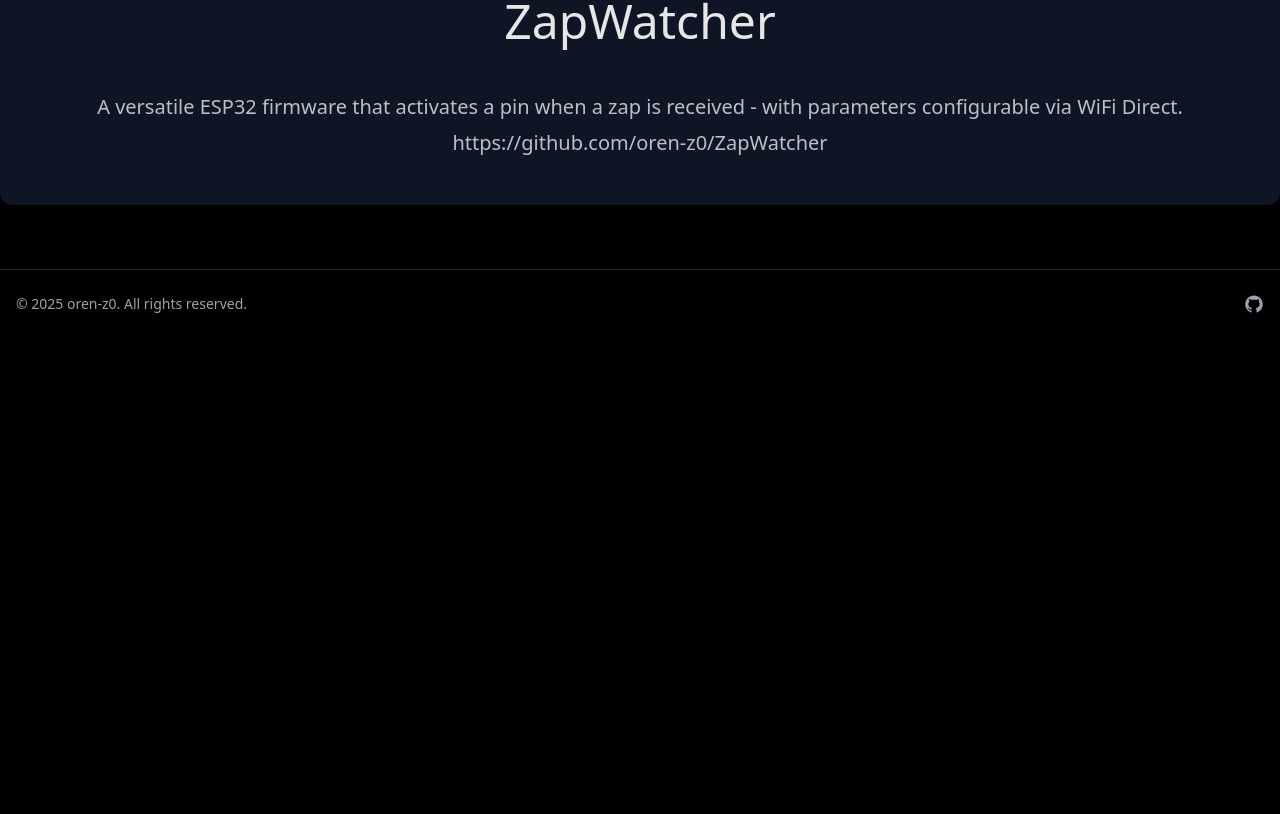
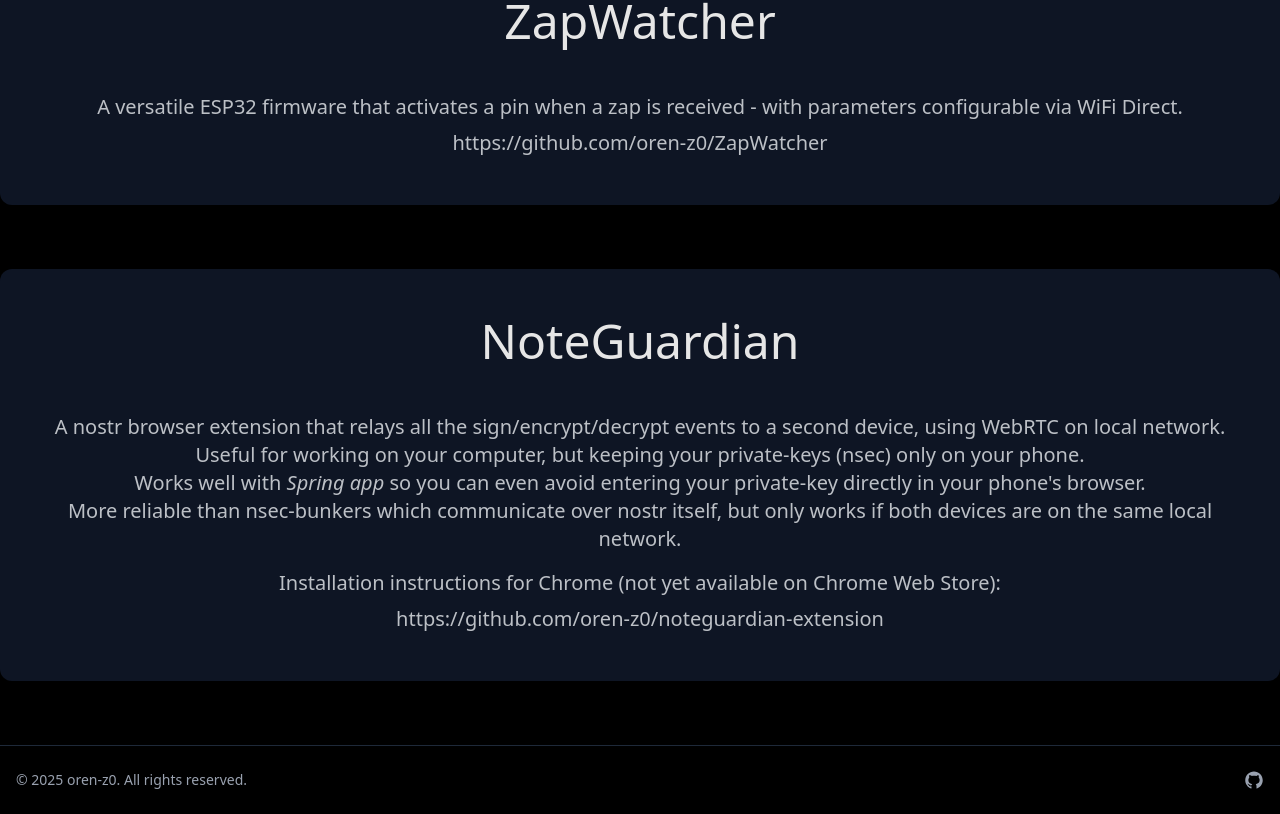
Before and after one commit to oren-z0/niot, a Next.js app: page / in a window 1280 px wide. Shown: the part 1308-2122 px from the top of the page. Before the commit the page ends 1646 px from the top, so only its background shows below. Built offline with nearby package versions, Linux system fonts and the light colour scheme.

Commit message:
note guardian

```diff
--- a/app/page.tsx
+++ b/app/page.tsx
@@ -7,6 +7,7 @@ import AutoZapper from "components/AutoZapper";
 import Footer from "components/Footer";
 import SpaceStars from "components/SpaceStars";
 import ZapWatcher from "components/ZapWatcher";
+import NoteGuardian from "components/NoteGuardian";
 
 export default function Page() {
   useEffect(() => {
@@ -33,6 +34,7 @@ export default function Page() {
           <Hero />
           <AutoZapper />
           <ZapWatcher />
+          <NoteGuardian />
         </div>
       </main>
       <Footer />
--- /dev/null
+++ b/components/NoteGuardian.tsx
@@ -0,0 +1,51 @@
+"use client";
+
+import React from "react";
+import Link from "next/link";
+
+
+const NoteGuardian = () => {
+  return (
+    <section className="container mx-auto px-4 py-12 bg-gray-100 dark:bg-gray-900 duration-200 rounded-xl opacity-90" id="NoteGuardian">
+      <div className="max-w-7xl mx-auto px-4 sm:px-6 lg:px-8">
+        <div className="text-center flex flex-col">
+          <h2 className="text-2xl sm:text-3xl md:text-4xl lg:text-5xl text-gray-900 dark:text-white mb-4">
+            NoteGuardian
+          </h2>
+          <p className="mt-8 text-xl text-gray-600 dark:text-gray-300 font-light">
+            A nostr browser extension that relays all the sign/encrypt/decrypt events to a second device, using WebRTC on local network.
+            <br />
+            Useful for working on your computer, but keeping your private-keys (nsec) only on your phone.
+            <br />
+            Works well with <Link
+              href="https://play.google.com/store/apps/details?id=com.nostr.universe"
+              target="_blank"
+              rel="noopener noreferrer"
+              className="hover:underline transition-colors italic"
+            >
+              Spring app
+            </Link> so you can even avoid entering your private-key directly in your phone's browser.
+            <br />
+            More reliable than nsec-bunkers which communicate over nostr itself,
+            but only works if both devices are on the same local network.
+          </p>
+          <p className="mt-4 text-xl text-gray-600 dark:text-gray-300 font-light">
+            Installation instructions for Chrome (not yet available on Chrome Web Store):
+          </p>
+          <p className="text-xl text-gray-600 dark:text-gray-300 font-light mt-2">
+            <Link
+              href="https://github.com/oren-z0/noteguardian-extension"
+              target="_blank"
+              rel="noopener noreferrer"
+              className="hover:underline transition-colors"
+            >
+              https://github.com/oren-z0/noteguardian-extension
+            </Link>
+          </p>
+        </div>
+      </div>
+    </section>
+  );
+};
+
+export default NoteGuardian;
```
